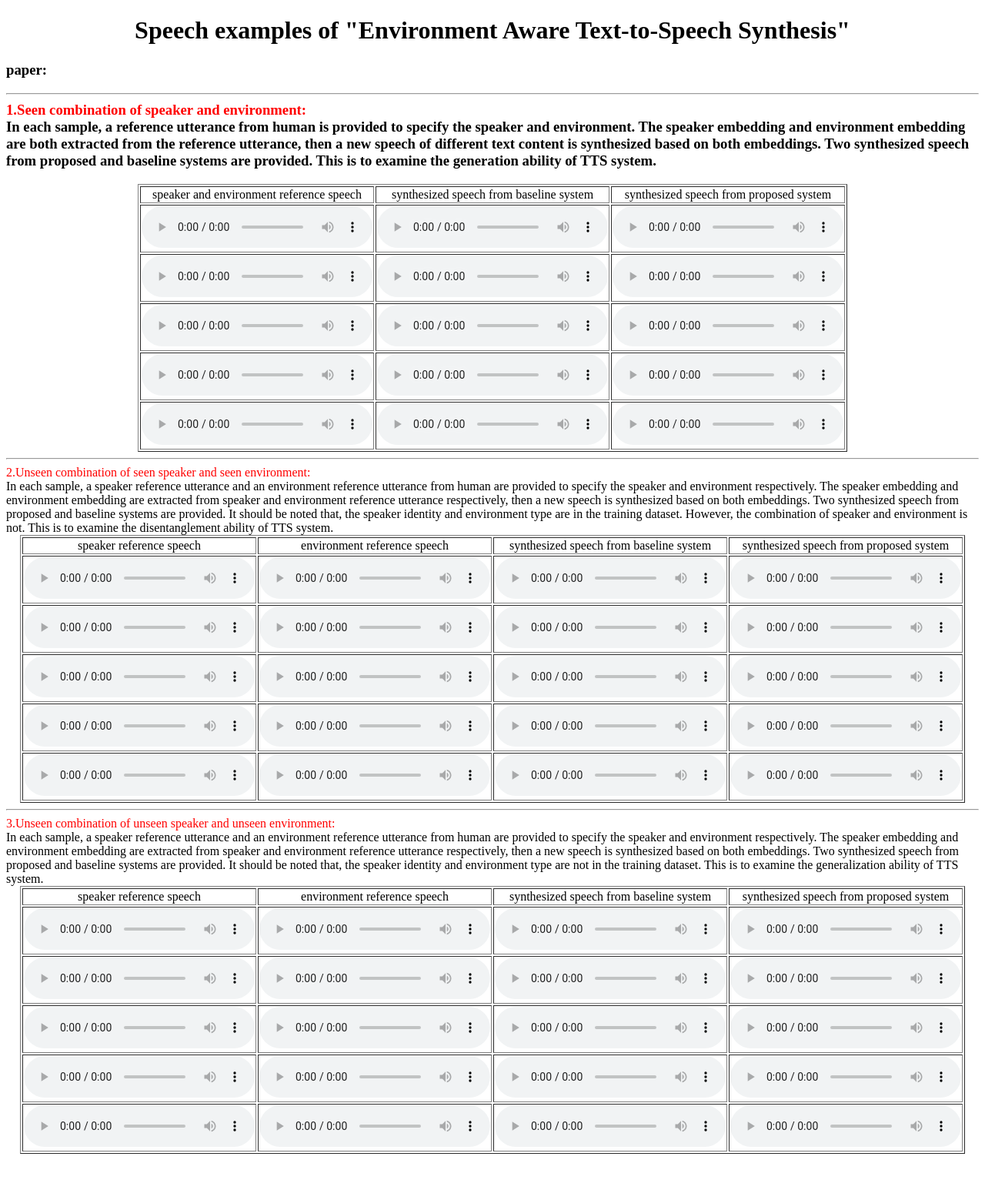
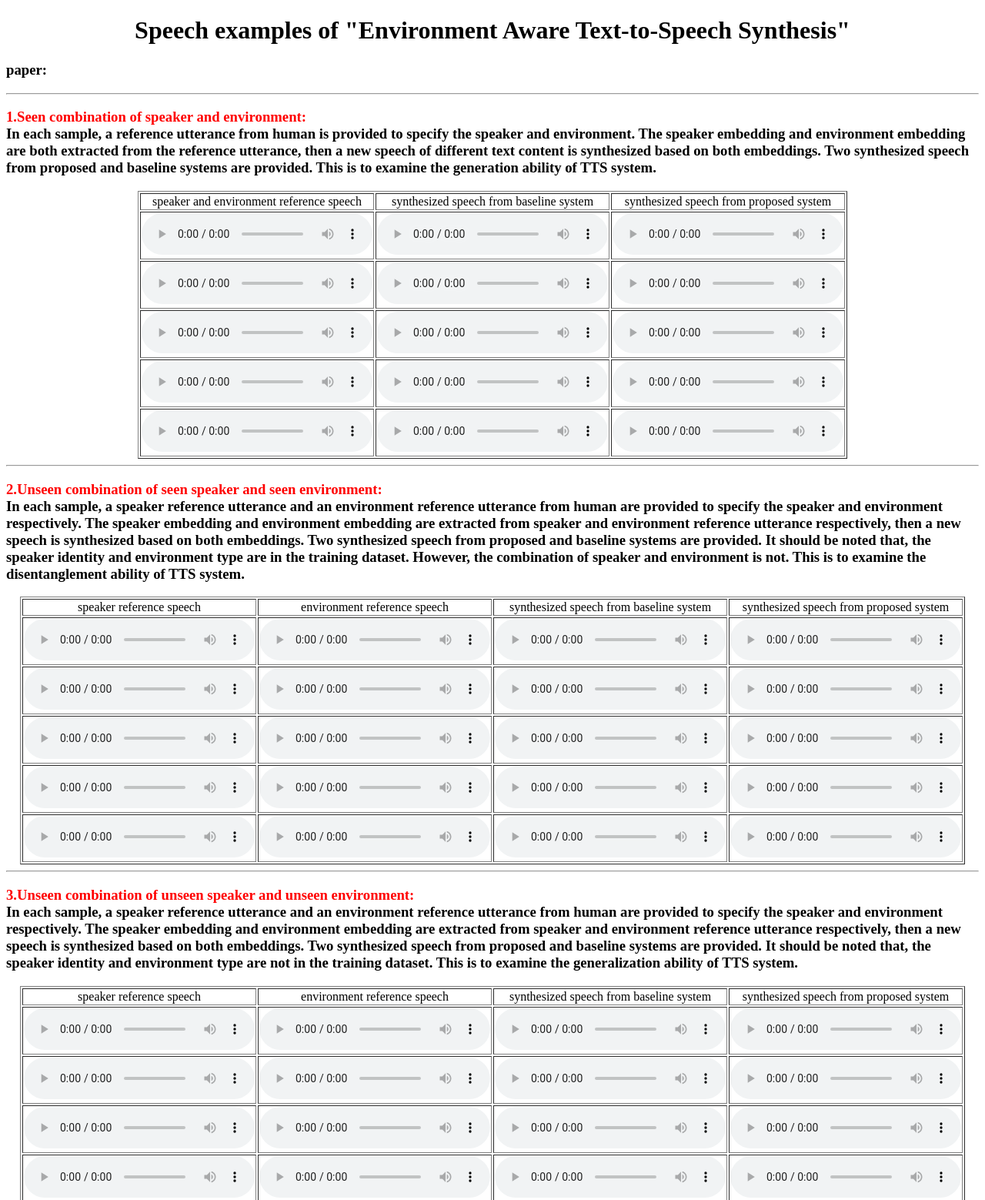
Before and after one commit to daxintan-cuhk/Environment-Aware-TTS, a plain HTML site: page index.html in a window 1280 px wide. Shown: the top 1559 px of the page at 77% size. Before the commit the page ends 1507 px from the top, so only its background shows below. Drawn offline with Linux system fonts and the light colour scheme.

Commit message:
Update index.html

```diff
--- a/index.html
+++ b/index.html
@@ -9,9 +9,8 @@
 <h3>
     paper:
 </h3>
-<h3>
-<hr>
-<span style="color:red">1.Seen combination of speaker and environment:</span><br>
+
+<hr><h3><span style="color:red">1.Seen combination of speaker and environment:</span><br>
 In each sample, a reference utterance from human is provided to specify the speaker and environment.
 The speaker embedding and environment embedding are both extracted from the reference utterance, then a new speech
 of different text content is synthesized based on both embeddings. Two synthesized speech from proposed and
@@ -79,8 +78,7 @@ baseline systems are provided. This is to examine the generation ability of TTS
 </audio> </td>
 </tr>
 </table>
-<hr>
-<span style="color:red">2.Unseen combination of seen speaker and seen environment:</span><br>
+<hr><h3><span style="color:red">2.Unseen combination of seen speaker and seen environment:</span><br>
 In each sample, a speaker reference utterance and an environment reference utterance from human are provided to specify
 the speaker and environment respectively. The speaker embedding and environment embedding are extracted from speaker and
 environment reference utterance respectively, then a new speech is synthesized based on both embeddings. Two synthesized
@@ -166,8 +164,7 @@ ability of TTS system.
 </audio> </td>
 </tr>
 </table>
-<hr>
-<span style="color:red">3.Unseen combination of unseen speaker and unseen environment:</span><br>
+<hr><h3><span style="color:red">3.Unseen combination of unseen speaker and unseen environment:</span><br>
 In each sample, a speaker reference utterance and an environment reference utterance from human are provided to specify
 the speaker and environment respectively. The speaker embedding and environment embedding are extracted from speaker and
 environment reference utterance respectively, then a new speech is synthesized based on both embeddings. Two synthesized
```
